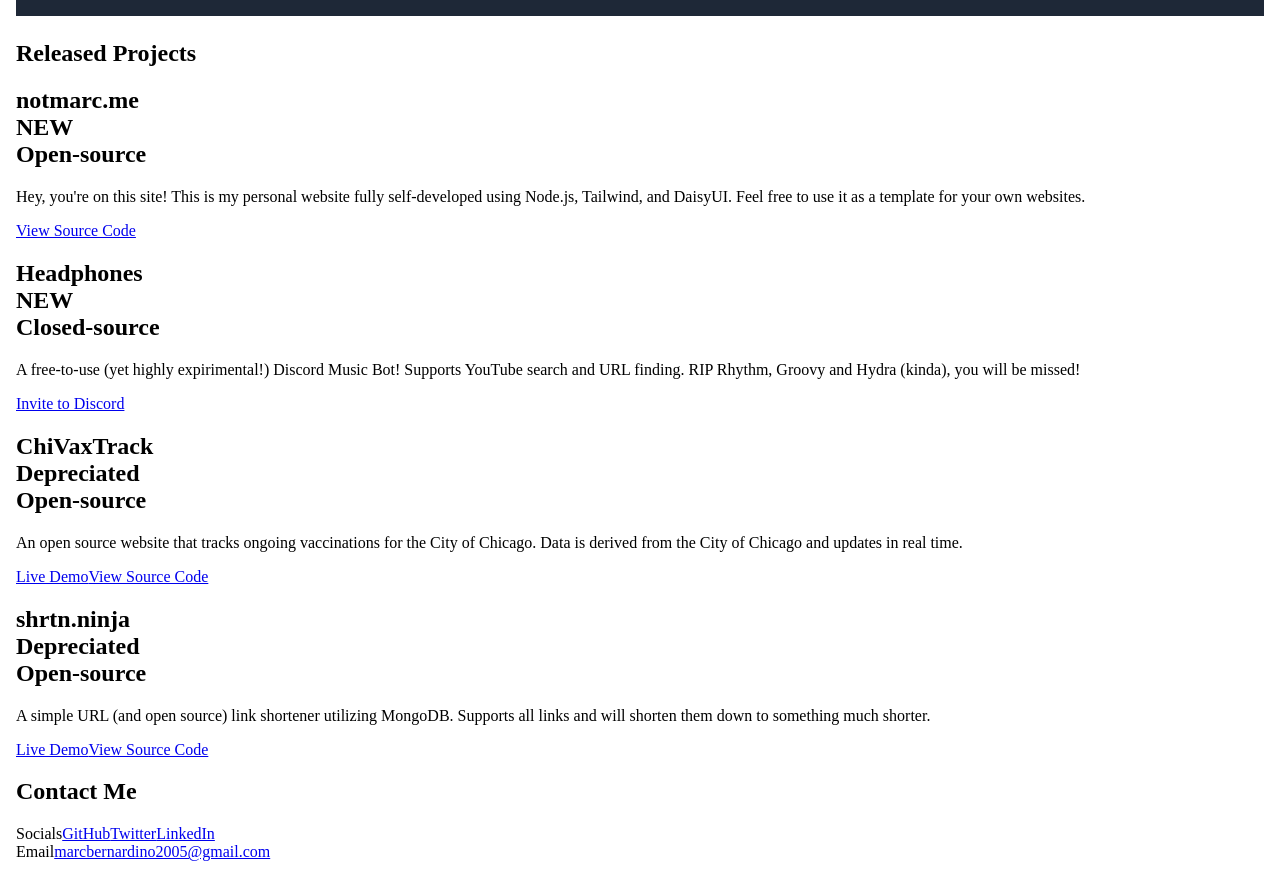
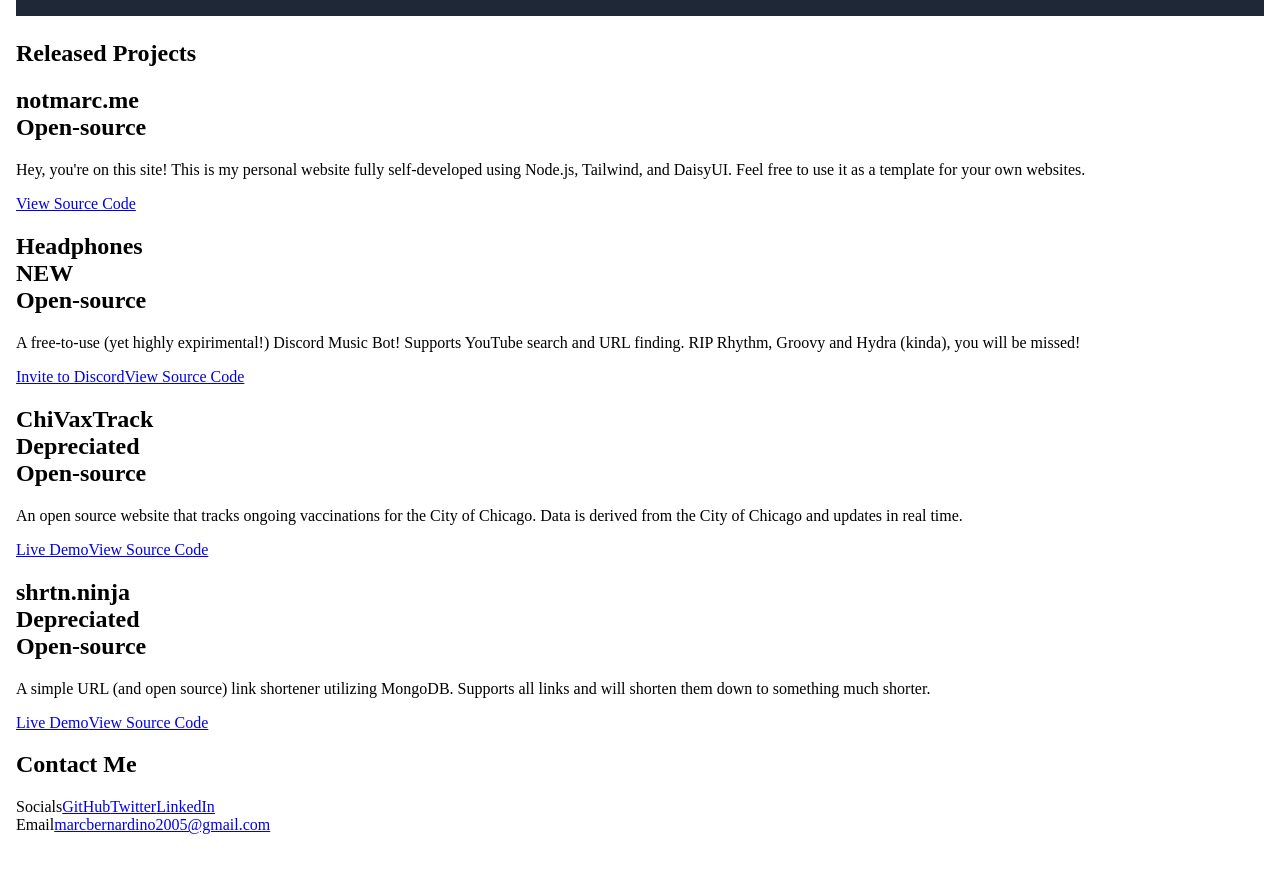
Before and after one commit to imedra/notmarc.me, a Next.js app: page / in a window 1280 px wide. Shown: the part 4650-5519 px from the top of the page. After the commit the page ends 5492 px from the top, so only its background shows below. Built offline with nearby package versions, Linux system fonts and the light colour scheme.

Commit message:
Updated projects list

```diff
--- a/pages/index.js
+++ b/pages/index.js
@@ -117,7 +117,6 @@ export default function Home() {
           <div data-aos="fade-right" data-aos-delay="300" className="card lg:card-side bordered">
           <div className="card-body bg-neutral text-white">
           <h2 className="card-title">notmarc.me
-          <div className="badge badge-success mx-2">NEW</div>
           <div className="badge badge-info mx-2">Open-source</div>
             </h2>
           <p>Hey, you&apos;re on this site! This is my personal website fully self-developed using Node.js, Tailwind, and DaisyUI. Feel free to use it as a template for your own websites.</p>
@@ -130,11 +129,12 @@ export default function Home() {
           <div className="card-body bg-neutral text-white">
             <h2 className="card-title">Headphones
           <div className="badge badge-success mx-2">NEW</div>
-          <div className="badge badge-error mx-2">Closed-source</div>
+          <div className="badge badge-info mx-2">Open-source</div>
             </h2>
           <p>A free-to-use (yet highly expirimental!) Discord Music Bot! Supports YouTube search and URL finding. RIP Rhythm, Groovy and Hydra (kinda), you will be missed!</p>
           <div className="card-actions">
-            <a href="https://discord.com/api/oauth2/authorize?client_id=887867522588753980&permissions=515462425664&scope=bot" target="_blank" rel="noopener noreferrer" className="btn btn-primary">Invite to Discord</a>
+            <a href="https://discord.com/api/oauth2/authorize?client_id=908171292249817099&permissions=139623459904&scope=bot%20applications.commands" target="_blank" rel="noopener noreferrer" className="btn btn-primary">Invite to Discord</a>
+            <a href="https://github.com/imedra/Headphones" target="_blank" rel="noopener noreferrer" className="btn btn-ghost">View Source Code</a>
           </div>
           </div>
           </div>
```
